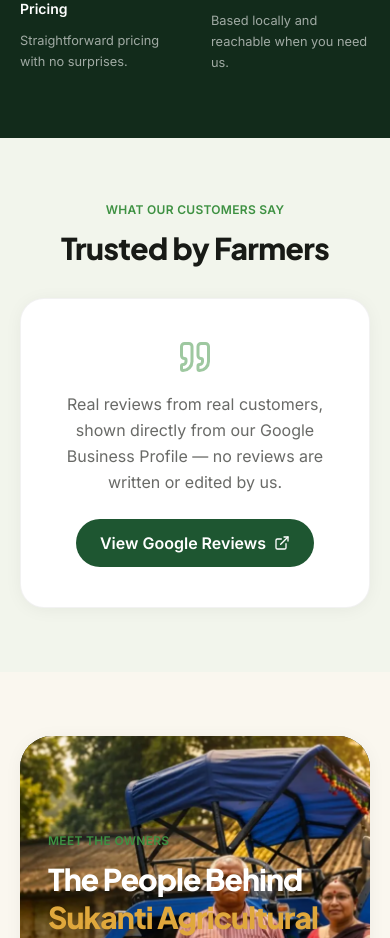
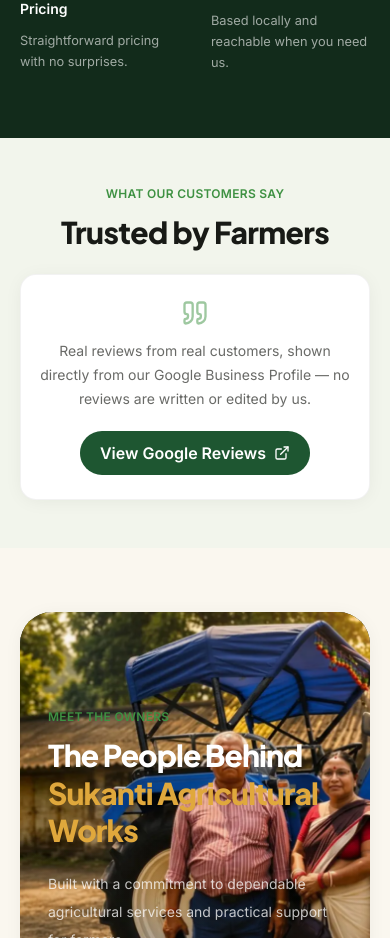
Before and after one commit to amandv123/sukanti-agricultural-works, a React (Vite) app: page / in a window 390 px wide. Shown: the part 3100-4038 px from the top of the page. Built offline with nearby package versions, Linux system fonts and the light colour scheme; the HTML template or start-up script is replaced by a standard one.

Commit message:
Compact reviews card for mobile

```diff
--- a/src/components/Reviews.tsx
+++ b/src/components/Reviews.tsx
@@ -3,16 +3,16 @@
 
 export default function Reviews() {
   return (
-    <section className="py-16 sm:py-24 bg-brand-surface">
+    <section className="py-12 sm:py-24 bg-brand-surface">
       <div className="mx-auto max-w-3xl px-5 sm:px-8 text-center">
         <p className="section-label">What Our Customers Say</p>
         <h2 className="mt-3 font-display font-extrabold text-3xl sm:text-4xl text-brand-ink">
           Trusted by Farmers
         </h2>
 
-        <div className="mt-8 bg-white rounded-3xl border border-black/5 shadow-card px-6 py-10 sm:px-14 sm:py-14">
-          <Quote size={36} className="mx-auto text-brand-fresh/50" />
-          <p className="mt-4 text-brand-ink/65 leading-relaxed max-w-md mx-auto">
+        <div className="mt-6 sm:mt-8 bg-white rounded-2xl sm:rounded-3xl border border-black/5 shadow-card px-4 py-6 sm:px-14 sm:py-14">
+          <Quote size={28} className="mx-auto text-brand-fresh/50 sm:h-9 sm:w-9" />
+          <p className="mt-3 text-sm text-brand-ink/65 leading-6 max-w-md mx-auto sm:mt-4 sm:text-base sm:leading-relaxed">
             Real reviews from real customers, shown directly from our
             Google Business Profile — no reviews are written or edited by us.
           </p>
@@ -20,7 +20,7 @@
             href={business.googleReviewUrl}
             target="_blank"
             rel="noopener noreferrer"
-            className="mt-6 inline-flex items-center gap-2 rounded-full bg-brand-deep text-white px-6 py-3 font-semibold hover:bg-brand-deepDark transition-colors"
+            className="mt-5 inline-flex items-center gap-2 rounded-full bg-brand-deep text-white px-5 py-2.5 font-semibold hover:bg-brand-deepDark transition-colors sm:mt-6 sm:px-6 sm:py-3"
           >
             View Google Reviews <ExternalLink size={16} />
           </a>
```
